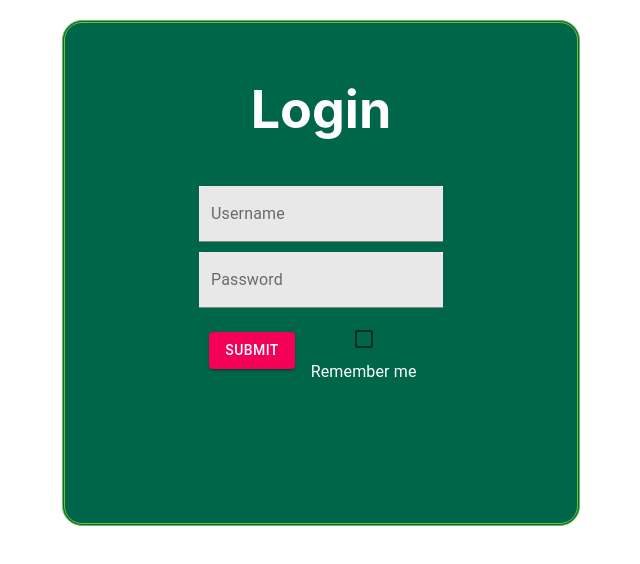
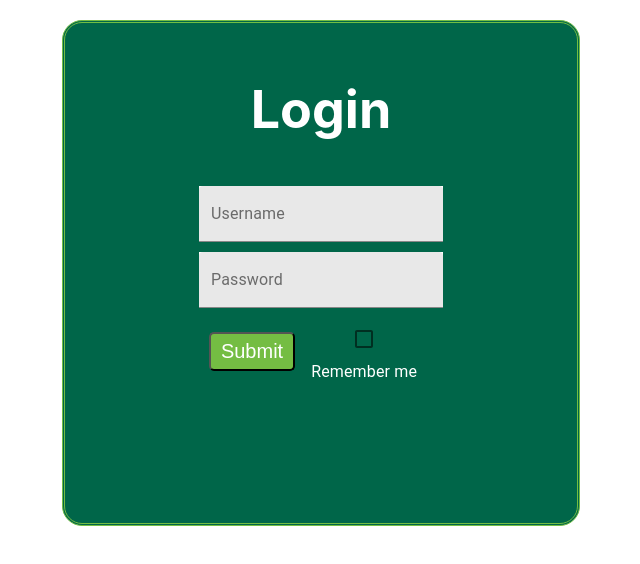
Before and after one commit to umkc-cs-451-2020-spring/semester-project-group-3, a React (Create React App) app: page / in a window 1280 px wide. Shown: the top 564 px of the page, without its empty margins (319-959 px from the left). Built offline with nearby package versions, Linux system fonts and the light colour scheme.

Commit message:
Submitting and redirect

```diff
--- a/src/components/Login/LoginForm.js
+++ b/src/components/Login/LoginForm.js
@@ -22,10 +22,15 @@ const validate = values => {
     return errors
 }
 
+function handleChange(e) {
+    this.setState({ [e.target.name]: e.target.value });
+}
+
 const renderTextField = ({
     input,
     label,
-    meta: { touched, error }
+    meta: { touched, error },
+    ...custom
     }) => (
     <TextField
     style={{
@@ -41,21 +46,25 @@ const renderTextField = ({
     label={label}
     variant="filled"
     helperText={touched && error}
+    //{...input}
+    {...custom}
     />)
 
-function Login (){
+const Login = props => {
+    const { handleSubmit, pristine, reset, submitting } = props
     const dispatch = useDispatch();
     return (
         <div>
             <br/>
                 <div className="App-header">
                     <h1>Login</h1>
-                    <form>
+                    <form onSubmit={handleSubmit(val => console.log(val))}>
                         <div style={{padding: "10px"}}>
                             <Field
                                 name="username"
                                 component= {renderTextField}
                                 label="Username"
+                                onChange={handleChange}
                             />
                         </div>
                         <div>
@@ -66,13 +75,13 @@ function Login (){
                             />
                         </div>
                         <div style={{padding: "10px"}}>
-                            <Button
-                            variant="contained"
-                            color="secondary"
+                            <button
+                            type="submit"
+                            className="submit-btn"
                             onClick={() => { dispatch(renderApp()) }}
                             >
                                 Submit
-                            </Button>
+                            </button>
                             <FormControlLabel
                                 value="Remember me"
                                 control={<Checkbox color="secondary" />}
--- a/src/styles/App.css
+++ b/src/styles/App.css
@@ -27,3 +27,13 @@
 .App-link {
   color: #61dafb;
 }
+
+.submit-btn {
+  background-color: #74BD43;
+  color: white;
+  padding: 6px 10px;
+  text-align: center;
+  border-radius: 5px;
+  display: inline-block;
+  font-size: 20px;
+}
```
